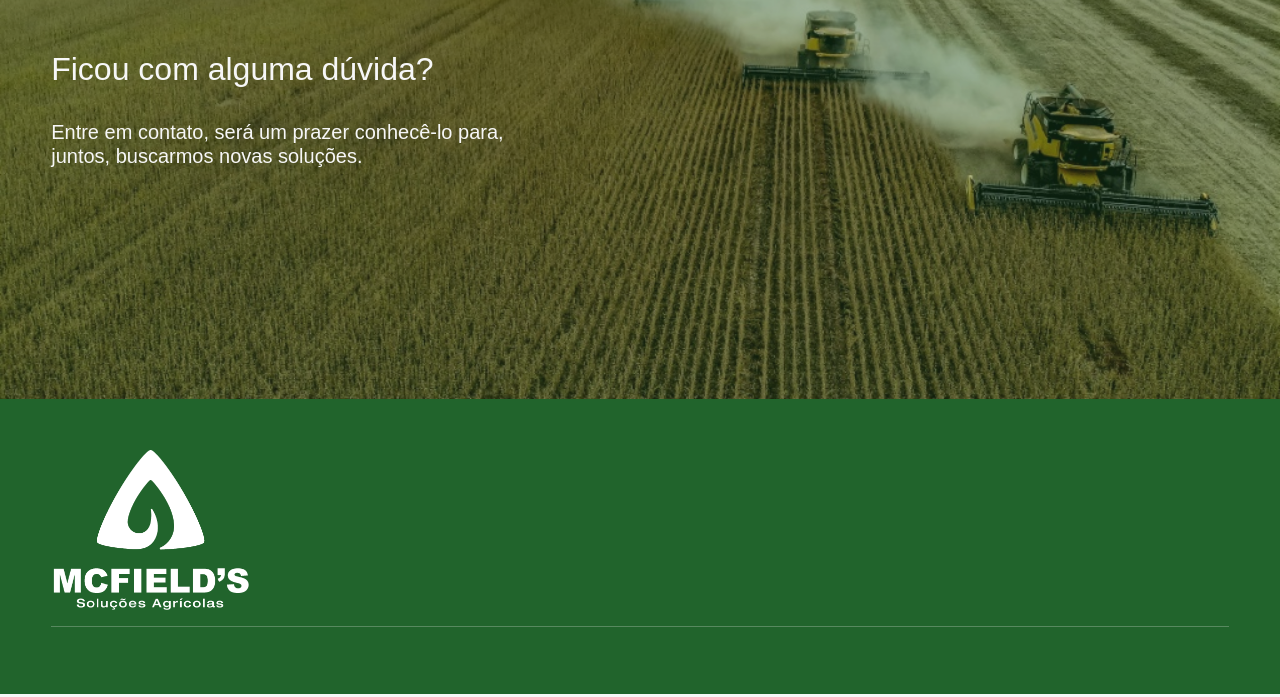
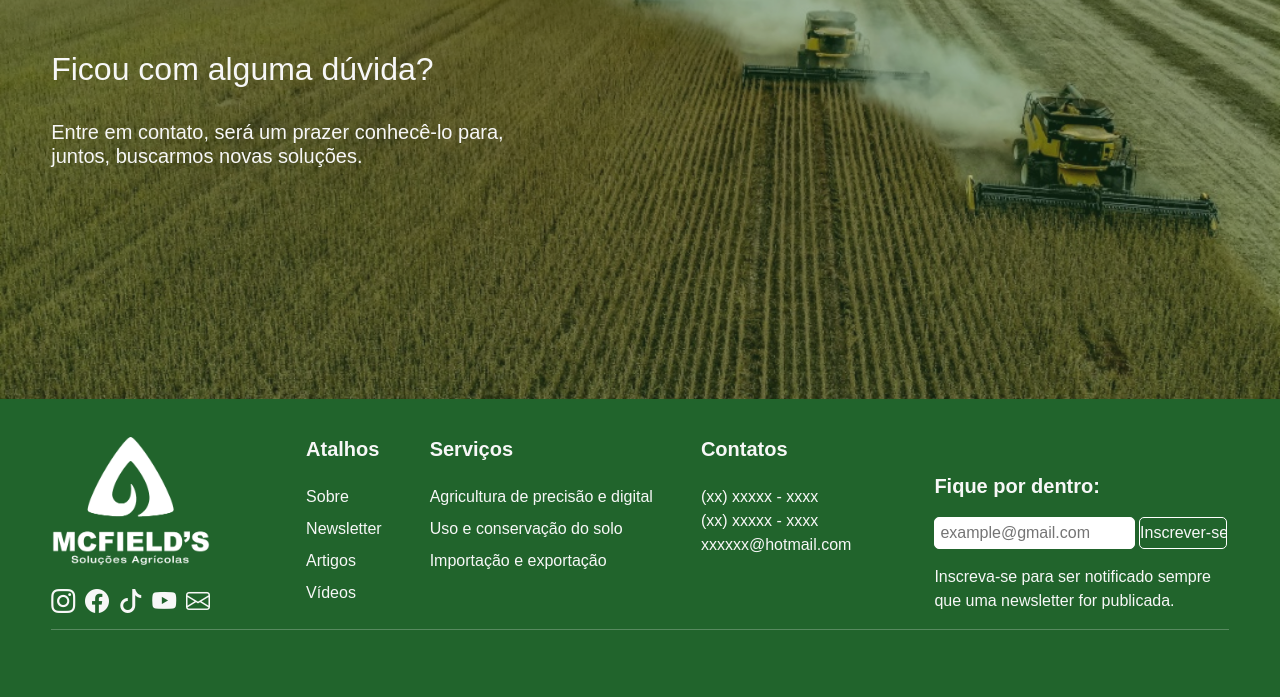
Before and after one commit to fczanetti/mcfields, a Django app: page / in a window 1280 px wide. Shown: the part 1272-1969 px from the top of the page. Run offline with Django 5.2, Linux system fonts and the light colour scheme.

Commit message:
footer preenchido

```diff
--- a/mcfields/base/static/base/css/style.css
+++ b/mcfields/base/static/base/css/style.css
@@ -22,7 +22,7 @@
     align-items: center;
 }
 
-/* Configurações NAVBAR */
+/* --------------- Configurações NAVBAR --------------- */
 
 #navbar {
     /*background-color: rgba(33, 100, 44);*/
@@ -52,7 +52,9 @@
     align-self: center;
 }
 
-/* --------------------------------- */
+/* ---------------------------------------------------- */
+
+/* --------------- Configurações MAIN CONTENT --------------- */
 
 #main-content {
     width: 100%;
@@ -174,8 +176,12 @@
     color: var(--white-color);
 }
 
+/* ---------------------------------------------------------- */
+
+/* --------------- Configurações FOOTER --------------- */
+
 #footer {
-    padding: 4%;
+    padding: 3% 4% 4% 4%;
     width: 100%;
     background-color: var(--light-green);
     position: relative;
@@ -183,10 +189,111 @@
     z-index: 1;
 }
 
+#top-footer {
+    display: flex;
+    justify-content: space-between;
+}
+
+#infos-footer {
+    display: flex;
+}
+
+#logo-div {
+    display: inline-flex;
+    flex-direction: column;
+    margin-right: 3rem;
+    justify-content: space-between;
+}
+
 #logo-footer {
-    height: 10rem;
+    height: 8rem;
+    margin-bottom: 1rem;
 }
 
 #hr-footer {
     color: var(--white-color);
 }
+
+#soc-net-links {
+    display: flex;
+    justify-content: space-between;
+}
+
+.soc-net-icon {
+    font-size: 1.5rem;
+    color: var(--white-color);
+    line-height: 0;
+}
+
+.footer-title {
+    color: var(--white-color);
+    font-weight: 600;
+    margin-bottom: 1.5rem;
+}
+
+.links-div-footer {
+    display: flex;
+    flex-direction: column;
+    margin-left: 3rem;
+}
+
+.link-div-footer {
+    text-decoration: none;
+    color: var(--white-color);
+    margin-bottom: 0.5rem;
+}
+
+#contact-div {
+    margin-left: 3rem;
+}
+
+.contact-info {
+    color: var(--white-color);
+    margin: 0;
+}
+
+#form-footer {
+    display: flex;
+    flex-direction: column;
+    align-items: end;
+    width: 25%;
+    justify-content: end;
+}
+
+#email-form {
+    width: 100%;
+}
+
+#label-email-form {
+    color: var(--white-color);
+    margin-bottom: 1rem;
+    font-size: 1.25rem;
+    font-weight: 600;
+}
+
+#email-input {
+    height: 2rem;
+    border: 1px solid white;
+    border-radius: 5px;
+    width: 68%;
+    padding: 0 5px;
+}
+
+#input-button {
+    height: 2rem;
+    border-radius: 5px;
+    width: 30%;
+    background-color: var(--light-green);
+    color: var(--white-color);
+    border: 1px solid white;
+}
+
+#input-button:hover {
+    background-color: var(--white-color);
+    color: var(--dark-green);
+}
+
+#form-text {
+    color: var(--white-color);
+    margin: 1rem 0 0 0;
+}
--- a/mcfields/base/templates/base/home.html
+++ b/mcfields/base/templates/base/home.html
@@ -73,7 +73,58 @@
     </section>
 
     <footer id="footer">
-        <img id="logo-footer" src="{% static 'base/img/logo_branco.png' %}" alt="Logotipo">
+        <div id="top-footer">
+
+            <div id="infos-footer">
+                <div id="logo-div">
+                    <img id="logo-footer" src="{% static 'base/img/logo_branco.png' %}" alt="Logotipo">
+                    <nav id="soc-net-links">
+                        <i class="bi bi-instagram soc-net-icon"></i>
+                        <i class="bi bi-facebook soc-net-icon"></i>
+                        <i class="bi bi-tiktok soc-net-icon"></i>
+                        <i class="bi bi-youtube soc-net-icon"></i>
+                        <i class="bi bi-envelope soc-net-icon"></i>
+                    </nav>
+                </div>
+                <div>
+                    <nav class="links-div-footer">
+                        <h5 class="footer-title">Atalhos</h5>
+                        <a class="link-div-footer" href="">Sobre</a>
+                        <a class="link-div-footer" href="">Newsletter</a>
+                        <a class="link-div-footer" href="">Artigos</a>
+                        <a class="link-div-footer" href="">Vídeos</a>
+                    </nav>
+                </div>
+                <div>
+                    <nav class="links-div-footer">
+                        <h5 class="footer-title">Serviços</h5>
+                        <a class="link-div-footer" href="">Agricultura de precisão e digital</a>
+                        <a class="link-div-footer" href="">Uso e conservação do solo</a>
+                        <a class="link-div-footer" href="">Importação e exportação</a>
+                    </nav>
+                </div>
+                <div id="contact-div">
+                    <h5 class="footer-title">Contatos</h5>
+                    <p class="contact-info">(xx) xxxxx - xxxx</p>
+                    <p class="contact-info">(xx) xxxxx - xxxx</p>
+                    <p class="contact-info">xxxxxx@hotmail.com</p>
+                </div>
+            </div>
+            <div id="form-footer">
+                <form id="email-form" action="">
+                    <label id="label-email-form" for="email-input">Fique por dentro:</label>
+                    <div id="input-email-form">
+                        <input id="email-input" type="text" placeholder="example@gmail.com">
+                        <input id="input-button" type="submit" value="Inscrever-se">
+                    </div>
+                </form>
+                <p id="form-text">Inscreva-se para ser notificado sempre que uma newsletter for publicada.</p>
+            </div>
+
+        </div>
+
+
+
         <hr id="hr-footer"/>
     </footer>
 </body>
```
